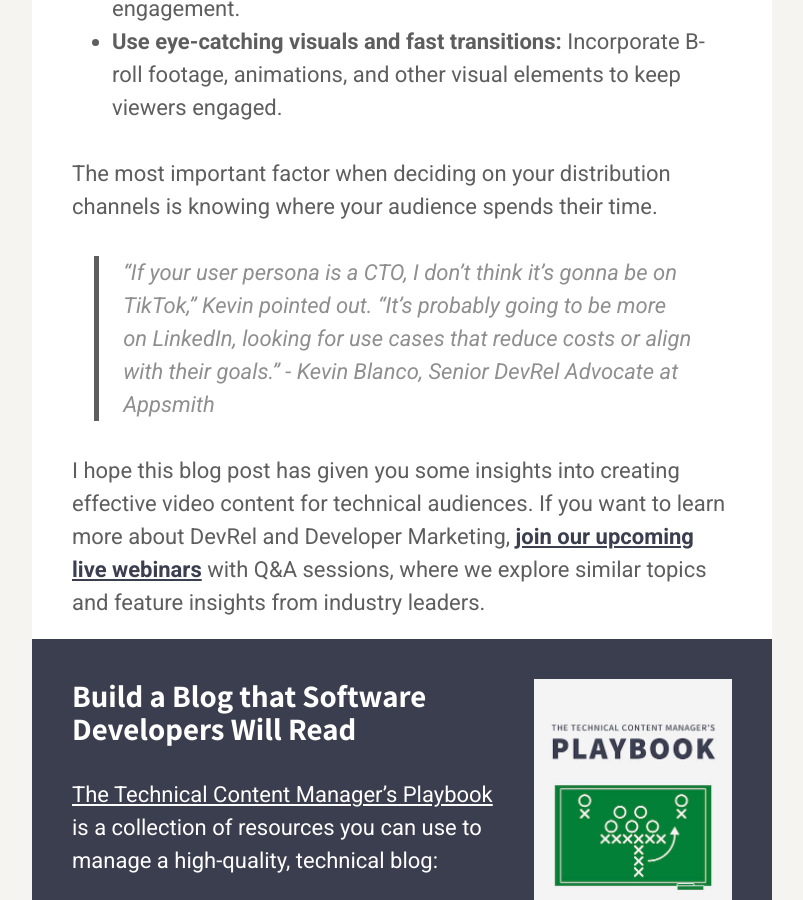
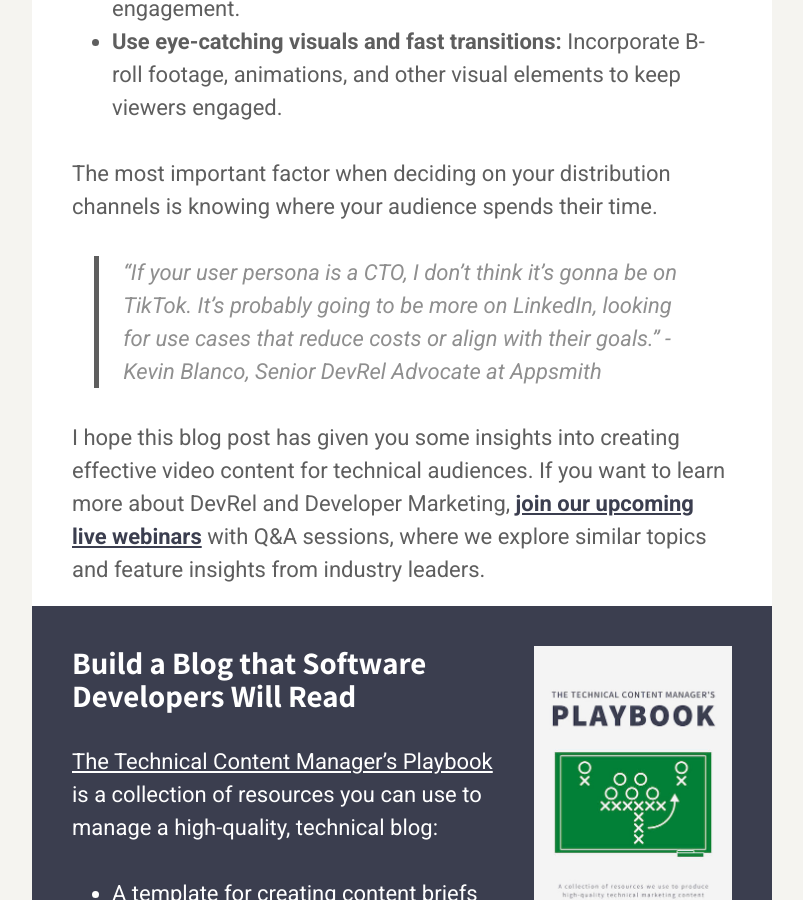
Before and after one commit to karllhughes/learn, a Jekyll site: the page built from _posts/2024-09-27-how-to-create-effective-video-content-for-developers.md, in a window 1280 px wide and 900 px high, scrolled down 10735 px. Shown: the whole window, without its empty margins (238-1041 px from the left). Built offline with Jekyll 4.4.1, drawn with Linux system fonts in a browser that asks for light colours; a script that is not in the unit is left out; some of the changed text lies outside the part shown.

Commit message:
Update Posts “2024-09-27-how-to-create-effective-video-content-for-developers”

```diff
--- a/_posts/2024-09-27-how-to-create-effective-video-content-for-developers.md
+++ b/_posts/2024-09-27-how-to-create-effective-video-content-for-developers.md
@@ -40,7 +40,7 @@
 
 The bottom line is that your video content needs to provide real value, or they'll quickly move on.
 
-## How to Categorize Developer Audiences for Video Content
+## How to Categorize Developer Audiences for Video Content?
 
 Creating effective video content starts with understanding your audience. Developers have different needs, interests, and levels of experience.
 
@@ -138,6 +138,6 @@
 
 The most important factor when deciding on your distribution channels is knowing where your audience spends their time.
 
-> "If your user persona is a CTO, I don't think it's gonna be on TikTok," Kevin pointed out. "It's probably going to be more on LinkedIn, looking for use cases that reduce costs or align with their goals." - Kevin Blanco, Senior DevRel Advocate at Appsmith
+> "If your user persona is a CTO, I don't think it's gonna be on TikTok. It's probably going to be more on LinkedIn, looking for use cases that reduce costs or align with their goals." - Kevin Blanco, Senior DevRel Advocate at Appsmith
 
 I hope this blog post has given you some insights into creating effective video content for technical audiences. If you want to learn more about DevRel and Developer Marketing, **[join our upcoming live webinars](https://draft.dev/webinars)** with Q&A sessions, where we explore similar topics and feature insights from industry leaders.
```
